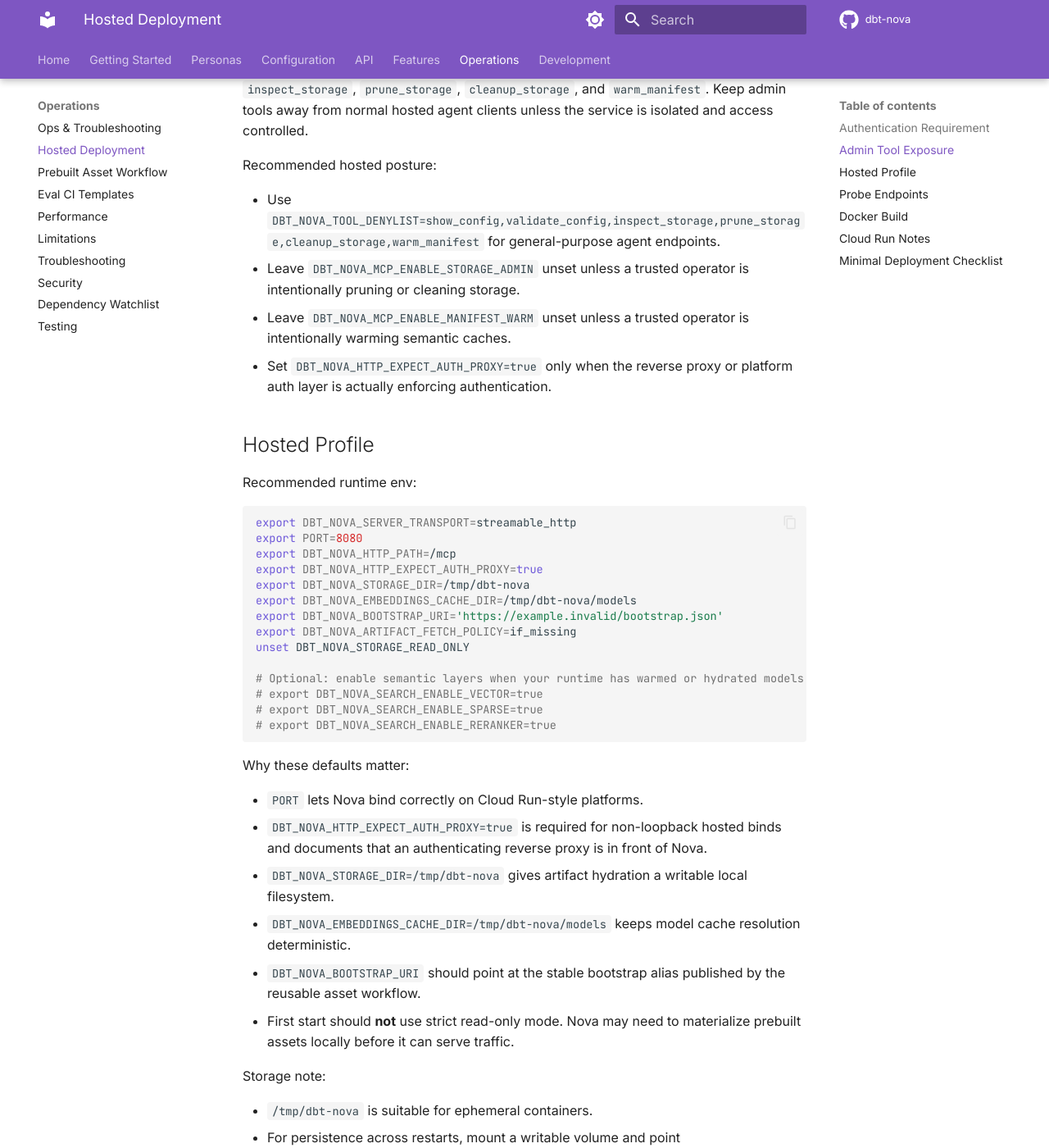
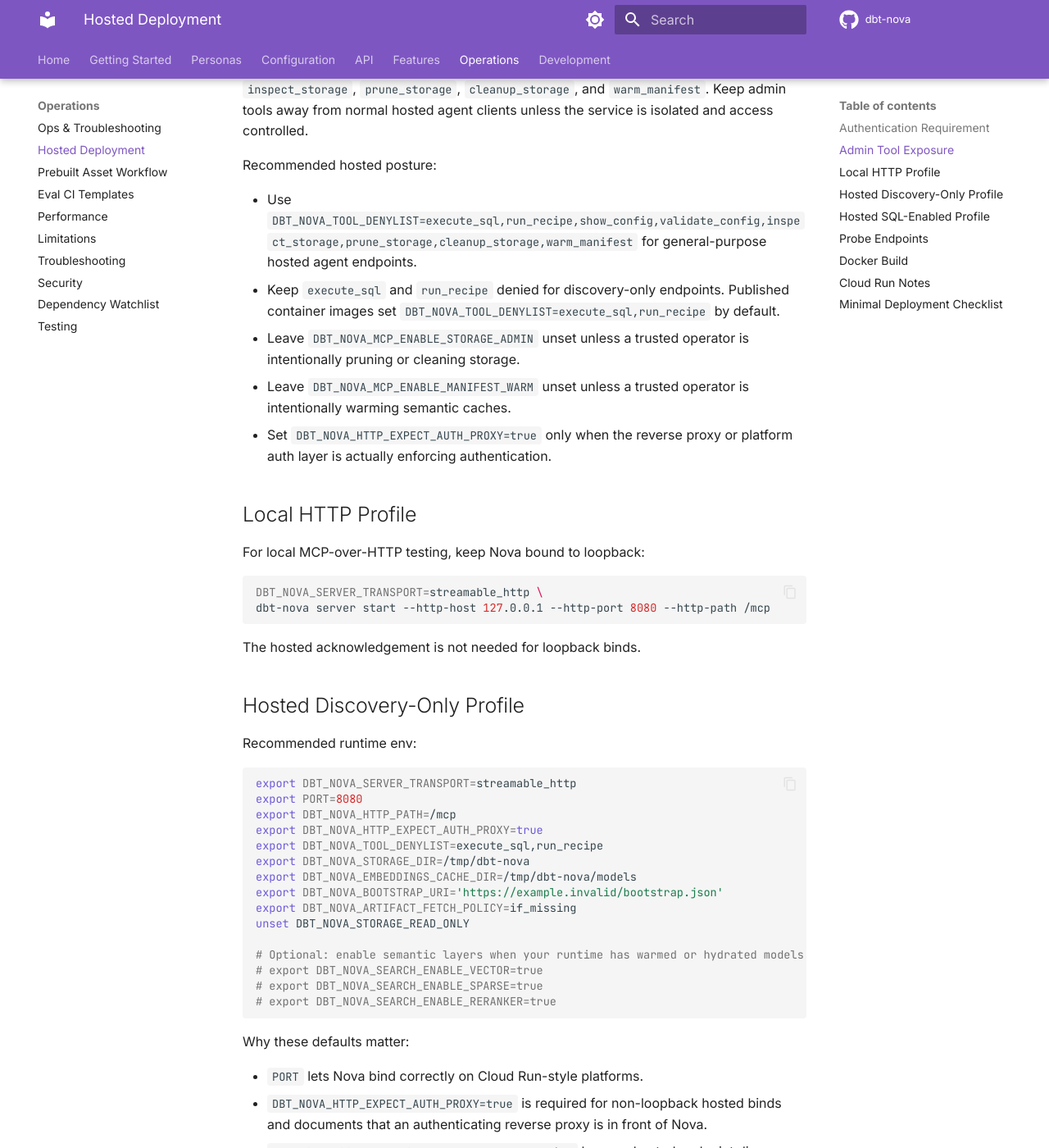
Before and after one commit to joe-broadhead/dbt-nova, an MkDocs documentation site: the page built from docs/operations/hosted-deployment.md, in a window 1280 px wide and 1400 px high, scrolled down 467 px. Shown: the whole window at 82% size. Built offline with MkDocs 1.6.1 and Material for MkDocs 9.7.7, drawn with Linux system fonts in a browser that asks for light colours; comment, search, counter and statistics services are not loaded; some of the changed text lies outside the part shown.

Commit message:
Harden hosted HTTP container defaults
Closes #231

````diff
--- a/docs/operations/hosted-deployment.md
+++ b/docs/operations/hosted-deployment.md
@@ -18,7 +18,10 @@ the service is isolated and access controlled.
 
 Recommended hosted posture:
 
-- Use `DBT_NOVA_TOOL_DENYLIST=show_config,validate_config,inspect_storage,prune_storage,cleanup_storage,warm_manifest` for general-purpose agent endpoints.
+- Use `DBT_NOVA_TOOL_DENYLIST=execute_sql,run_recipe,show_config,validate_config,inspect_storage,prune_storage,cleanup_storage,warm_manifest` for general-purpose hosted agent endpoints.
+- Keep `execute_sql` and `run_recipe` denied for discovery-only endpoints.
+  Published container images set `DBT_NOVA_TOOL_DENYLIST=execute_sql,run_recipe`
+  by default.
 - Leave `DBT_NOVA_MCP_ENABLE_STORAGE_ADMIN` unset unless a trusted operator is
   intentionally pruning or cleaning storage.
 - Leave `DBT_NOVA_MCP_ENABLE_MANIFEST_WARM` unset unless a trusted operator is
@@ -26,7 +29,18 @@ Recommended hosted posture:
 - Set `DBT_NOVA_HTTP_EXPECT_AUTH_PROXY=true` only when the reverse proxy or
   platform auth layer is actually enforcing authentication.
 
-## Hosted Profile
+## Local HTTP Profile
+
+For local MCP-over-HTTP testing, keep Nova bound to loopback:
+
+```bash
+DBT_NOVA_SERVER_TRANSPORT=streamable_http \
+dbt-nova server start --http-host 127.0.0.1 --http-port 8080 --http-path /mcp
+```
+
+The hosted acknowledgement is not needed for loopback binds.
+
+## Hosted Discovery-Only Profile
 
 Recommended runtime env:
 
@@ -35,6 +49,7 @@ export DBT_NOVA_SERVER_TRANSPORT=streamable_http
 export PORT=8080
 export DBT_NOVA_HTTP_PATH=/mcp
 export DBT_NOVA_HTTP_EXPECT_AUTH_PROXY=true
+export DBT_NOVA_TOOL_DENYLIST=execute_sql,run_recipe
 export DBT_NOVA_STORAGE_DIR=/tmp/dbt-nova
 export DBT_NOVA_EMBEDDINGS_CACHE_DIR=/tmp/dbt-nova/models
 export DBT_NOVA_BOOTSTRAP_URI='https://example.invalid/bootstrap.json'
@@ -51,10 +66,27 @@ Why these defaults matter:
 
 - `PORT` lets Nova bind correctly on Cloud Run-style platforms.
 - `DBT_NOVA_HTTP_EXPECT_AUTH_PROXY=true` is required for non-loopback hosted binds and documents that an authenticating reverse proxy is in front of Nova.
+- `DBT_NOVA_TOOL_DENYLIST=execute_sql,run_recipe` keeps a hosted endpoint
+  discovery-only unless SQL execution is intentionally enabled.
 - `DBT_NOVA_STORAGE_DIR=/tmp/dbt-nova` gives artifact hydration a writable local filesystem.
 - `DBT_NOVA_EMBEDDINGS_CACHE_DIR=/tmp/dbt-nova/models` keeps model cache resolution deterministic.
 - `DBT_NOVA_BOOTSTRAP_URI` should point at the stable bootstrap alias published by the reusable asset workflow.
 - First start should **not** use strict read-only mode. Nova may need to materialize prebuilt assets locally before it can serve traffic.
+
+## Hosted SQL-Enabled Profile
+
+Start from the discovery-only profile, then intentionally clear or customize
+`DBT_NOVA_TOOL_DENYLIST` and provide SQL provider credentials:
+
+```bash
+export DBT_NOVA_TOOL_DENYLIST=
+export DBT_NOVA_SQL_PROVIDER=duckdb
+# Set the provider-specific warehouse/catalog credentials needed by your target.
+```
+
+Use least-privilege warehouse credentials, keep row/byte/poll limits bounded, and
+serve the endpoint only through the same authenticating proxy requirement as the
+discovery-only profile.
 
 Storage note:
 
@@ -100,24 +132,27 @@ docker pull ghcr.io/joe-broadhead/dbt-nova:v<version>
 Release images are published as a multi-arch manifest for `linux/amd64` and
 `linux/arm64`.
 
-Run it locally:
+Run a local container probe smoke without publishing the service port:
 
 ```bash
-docker run --rm -p 8080:8080 \
-  -e DBT_NOVA_HTTP_EXPECT_AUTH_PROXY=true \
+docker run -d --rm --name dbt-nova-local-smoke \
+  -e PORT= \
+  -e DBT_NOVA_HTTP_HOST=127.0.0.1 \
+  -e DBT_NOVA_HTTP_PORT=8080 \
   -e DBT_NOVA_BOOTSTRAP_URI='https://example.invalid/bootstrap.json' \
   -e DBT_NOVA_ARTIFACT_FETCH_POLICY=if_missing \
   dbt-nova:latest
 ```
 
-Then verify:
+Then verify liveness from inside the container:
 
 ```bash
-curl -fsS http://127.0.0.1:8080/healthz
-curl -fsS http://127.0.0.1:8080/readyz
+docker exec dbt-nova-local-smoke curl -fsS http://127.0.0.1:8080/healthz
+docker rm -f dbt-nova-local-smoke
 ```
 
-The MCP endpoint remains mounted at `DBT_NOVA_HTTP_PATH`:
+With a real manifest/bootstrap configured, readiness is available at
+`/readyz`. The MCP endpoint remains mounted at `DBT_NOVA_HTTP_PATH`:
 
 ```text
 http://127.0.0.1:8080/mcp
@@ -159,6 +194,7 @@ If bootstrap omits `models_artifact_uri`, you must do one of these:
 1. Publish prebuilt assets and a stable bootstrap alias.
 2. Set `DBT_NOVA_BOOTSTRAP_URI` to that stable alias.
 3. Put dbt-nova behind an authenticating reverse proxy and set `DBT_NOVA_HTTP_EXPECT_AUTH_PROXY=true`.
-4. Keep `DBT_NOVA_STORAGE_DIR` and `DBT_NOVA_EMBEDDINGS_CACHE_DIR` writable.
-5. Use `/healthz` for liveness and `/readyz` for readiness.
-6. Do not enable strict read-only mode until local artifacts already exist.
+4. Keep `execute_sql` and `run_recipe` denied unless this is an intentional SQL-enabled endpoint.
+5. Keep `DBT_NOVA_STORAGE_DIR` and `DBT_NOVA_EMBEDDINGS_CACHE_DIR` writable.
+6. Use `/healthz` for liveness and `/readyz` for readiness.
+7. Do not enable strict read-only mode until local artifacts already exist.
````
Also changed, not shown: CHANGELOG.md (+4 -0 lines), docs/configuration/reference.md (+2 -1 lines), docs/getting-started/cli.md (+2 -4 lines), docs/getting-started/modes-and-combinations.md (+2 -1 lines), docs/operations/security.md (+5 -0 lines), 4 other files.
